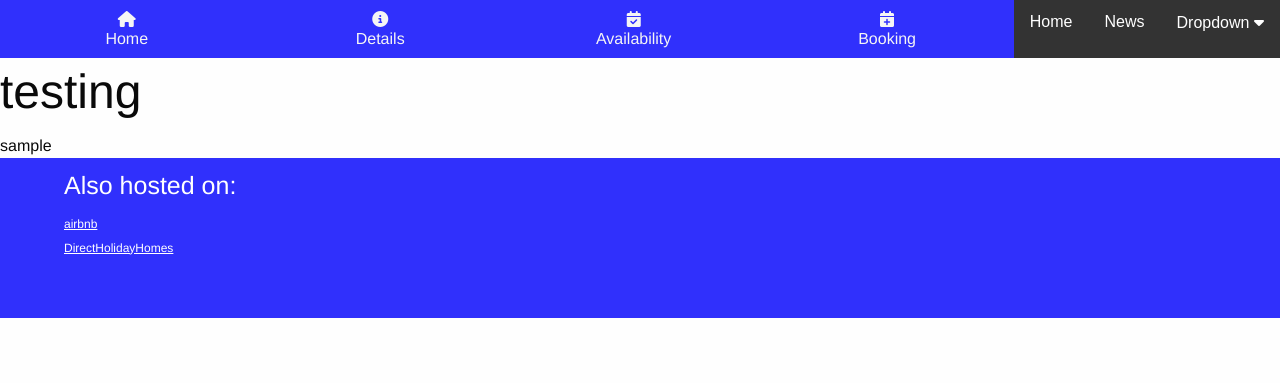
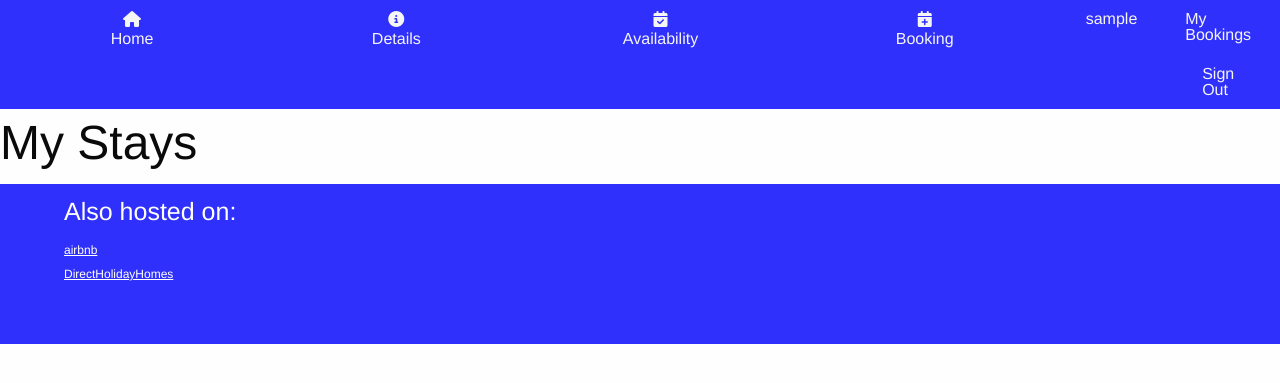
Before and after one commit to FluffyBullet/BensRental, a Django app: page /my_visits/ in a window 1280 px wide. Shown: the top 383 px of the page. Run offline with Django 3.2, Linux system fonts and the light colour scheme; the visitor is signed in with stand-in values (Sample User, id 1); data that the repository does not hold is empty; some libraries are stand-ins or nearby versions.

Commit message:
add my_visits page and link no nav - for to be formatted

```diff
--- a/ben_ken/views.py
+++ b/ben_ken/views.py
@@ -80,7 +80,7 @@ class my_visits(generic.ListView):
     def populate_list(self, request):
         user= request.user.username
         template = loader.get_template('my_visits.html')
-        queryset = Booking.objects.filter('booker'==user)
+        queryset = Booking.objects.filter('booker'==user).order_by("-booking_reference")
         return render(request, 'my_visits.html',{
             "user":user,
             "visit":queryset,
--- a/static/css/style.css
+++ b/static/css/style.css
@@ -186,73 +186,15 @@ form #submit {
     width: 45%;
 }
 
+/**
+Start of my_visits site
+**/
 
-/* Navbar container */
-.navbar {
-    overflow: hidden;
-    background-color: #333;
-    font-family: Arial;
-  }
+.visit_display {
+    border: solid 2px black;
+    text-align:center;
+}
 
-  /* Links inside the navbar */
-  .navbar a {
-    float: left;
-    font-size: 16px;
-    color: white;
-    text-align: center;
-    padding: 14px 16px;
-    text-decoration: none;
-  }
-
-  /* The dropdown container */
-  .dropdown {
-    float: left;
-    overflow: hidden;
-  }
-
-  /* Dropdown button */
-  .dropdown .dropbtn {
-    font-size: 16px;
-    border: none;
-    outline: none;
-    color: white;
-    padding: 14px 16px;
-    background-color: inherit;
-    font-family: inherit; /* Important for vertical align on mobile phones */
-    margin: 0; /* Important for vertical align on mobile phones */
-  }
-
-  /* Add a red background color to navbar links on hover */
-  .navbar a:hover, .dropdown:hover .dropbtn {
-    background-color: red;
-  }
-
-  /* Dropdown content (hidden by default) */
-  .dropdown-content {
-    display: none;
-    position: absolute;
-    background-color: #f9f9f9;
-    min-width: 160px;
-    box-shadow: 0px 8px 16px 0px rgba(0,0,0,0.2);
-    z-index: 1;
-  }
-
-  /* Links inside the dropdown */
-  .dropdown-content a {
-    float: none;
-    color: black;
-    padding: 12px 16px;
-    text-decoration: none;
-    display: block;
-    text-align: left;
-  }
-
-  /* Add a grey background color to dropdown links on hover */
-  .dropdown-content a:hover {
-    background-color: #ddd;
-  }
-
-  /* Show the dropdown menu on hover */
-  .dropdown:hover .dropdown-content {
-    display: block;
-  }
+.visit_display > p {
+    line-height:2px;
+}
--- a/static/templates/base.html
+++ b/static/templates/base.html
@@ -21,30 +21,15 @@
             <li><a href="{% url 'check_avail' %}"><i class="fa-solid fa-calendar-check"></i>Availability</a></li>
             <li><a href="{% url 'make_booking' %}"><i class="fa-solid fa-calendar-plus"></i>Booking</a></li>
             {% if user.is_authenticated %}
-            <div class="navbar">
-                <a href="#">Home</a>
-                <a href="#">News</a>
-                <div class="dropdown">
-                  <button class="dropbtn">Dropdown
-                    <i class="fa fa-caret-down"></i>
-                  </button>
-                  <div class="dropdown-content">
-                    <a href="#">Link 1</a>
-                    <a href="#">Link 2</a>
-                    <a href="#">Link 3</a>
-                  </div>
-                </div>
-              </div>
-            <!-- <li><div class="dropdown">
-                <i class="fa-solid fa-user"></i><br>
-                <i class="fa fa-caret-down"></i>
-            </div>
-                <div class="dropdown-content">
-                    <a href="#">My stays</a>
-                    <a href="{% url 'account_logout' %}"></i>Sign Out</a>
-                </div>
-            </div>
-            </li> -->
+            <ul class="vertical dropdown menu" data-dropdown-menu style="max-width:250px;">
+                <li>
+                <a href="#">{{ user.username }}</a>
+                <ul class="vertical menu nested">
+                    <li><a href="{% url 'visits' %}">My Bookings</a></li>
+                    <li><a href="{% url 'account_logout' %}"></i>Sign Out</a></li>
+                </ul>
+                </li>
+            </ul>
             {% else %}
             <li><a href="{% url 'account_login' %}"><i class="fa-solid fa-user"></i>Log-in</a></li>
             {% endif %}
--- a/static/templates/my_visits.html
+++ b/static/templates/my_visits.html
@@ -2,19 +2,18 @@
 {% block content %}
 {% load static %}
 
-<h1>testing</h1>
+<h1>My Stays</h1>
 
 {% for visit in booking_list %}
     {% if visit.booker == user %}
-        <div>
-            <p>Week: {{ visit.week_booking }}</p>
-            <p>Visitor: {{ visit.booker }}</p>
-            <h3>testing</h3>
+        <div class="visit_display">
+            <h3><strong>Week: {{ visit.week_booking }} of {{ visit.year_booking }}</strong></h3>
+            <p>Week charge {{ visit.charge }} </p>
+            <hr>
+            <h6>My Comments/Notes</h6>
+
         </div>
     {% endif %}
 {% endfor %}
 
-{{ visit }}
-{{ user }}
-
 {% endblock %}
```
